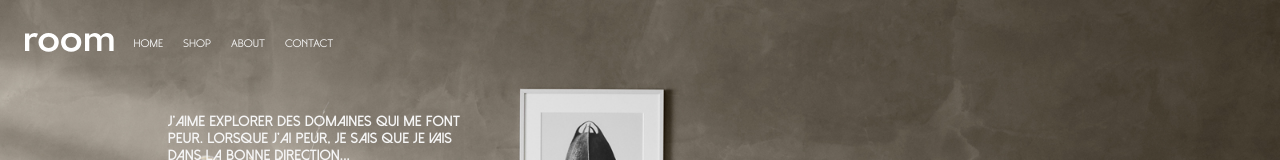
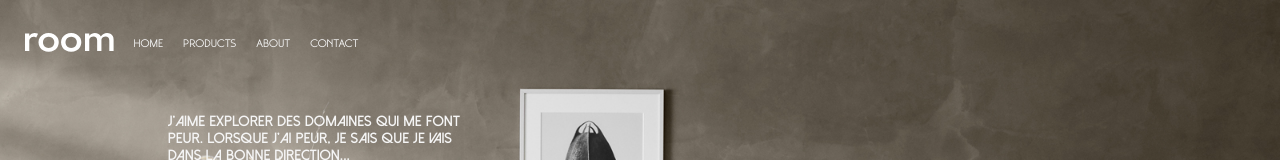
Before and after one commit to mathieuelisa/Room-react-app, a React (Create React App) app: page /about in a window 1280 px wide. Shown: the top 160 px of the page. Built offline with nearby package versions, Linux system fonts and the light colour scheme; no server answers.

Commit message:
Adding structure of productpage

```diff
--- a/src/Components/App/App.js
+++ b/src/Components/App/App.js
@@ -4,6 +4,7 @@ import "./App.scss";
 import HomePage from "../HomePage";
 import AboutPage from "../AboutPage";
 import ContactPage from "../ContactPage";
+import ProductPage from "../Products";
 
 import { BrowserRouter, Route, Switch } from "react-router-dom";
 
@@ -14,6 +15,10 @@ function App() {
         <Switch>
           <Route path="/" exact>
             <HomePage />
+          </Route>
+
+          <Route path="/products" exact>
+            <ProductPage />
           </Route>
 
           <Route path="/about" exact>
--- a/src/Components/HomePage/Header/index.js
+++ b/src/Components/HomePage/Header/index.js
@@ -14,8 +14,8 @@ function Header({ myMenu, myLink, myMenuLogo }) {
       <NavLink className={myLink} to="/" exact>
         HOME
       </NavLink>
-      <NavLink className={myLink} to="/shop">
-        SHOP
+      <NavLink className={myLink} to="/products">
+        PRODUCTS
       </NavLink>
       <NavLink className={myLink} to="/about">
         ABOUT
--- /dev/null
+++ b/src/Components/Products/Maincontainer/index.js
@@ -0,0 +1,7 @@
+import "./styles.scss";
+
+function MainContainer() {
+  return <h1>Products</h1>;
+}
+
+export default MainContainer;
--- /dev/null
+++ b/src/Components/Products/index.js
@@ -0,0 +1,7 @@
+import MainContainer from "./Maincontainer";
+
+function ProductPage() {
+  return <MainContainer />;
+}
+
+export default ProductPage;
```
Also changed, not shown: src/Components/Products/Maincontainer/styles.scss (added), src/Components/Products/styles.scss (added).
